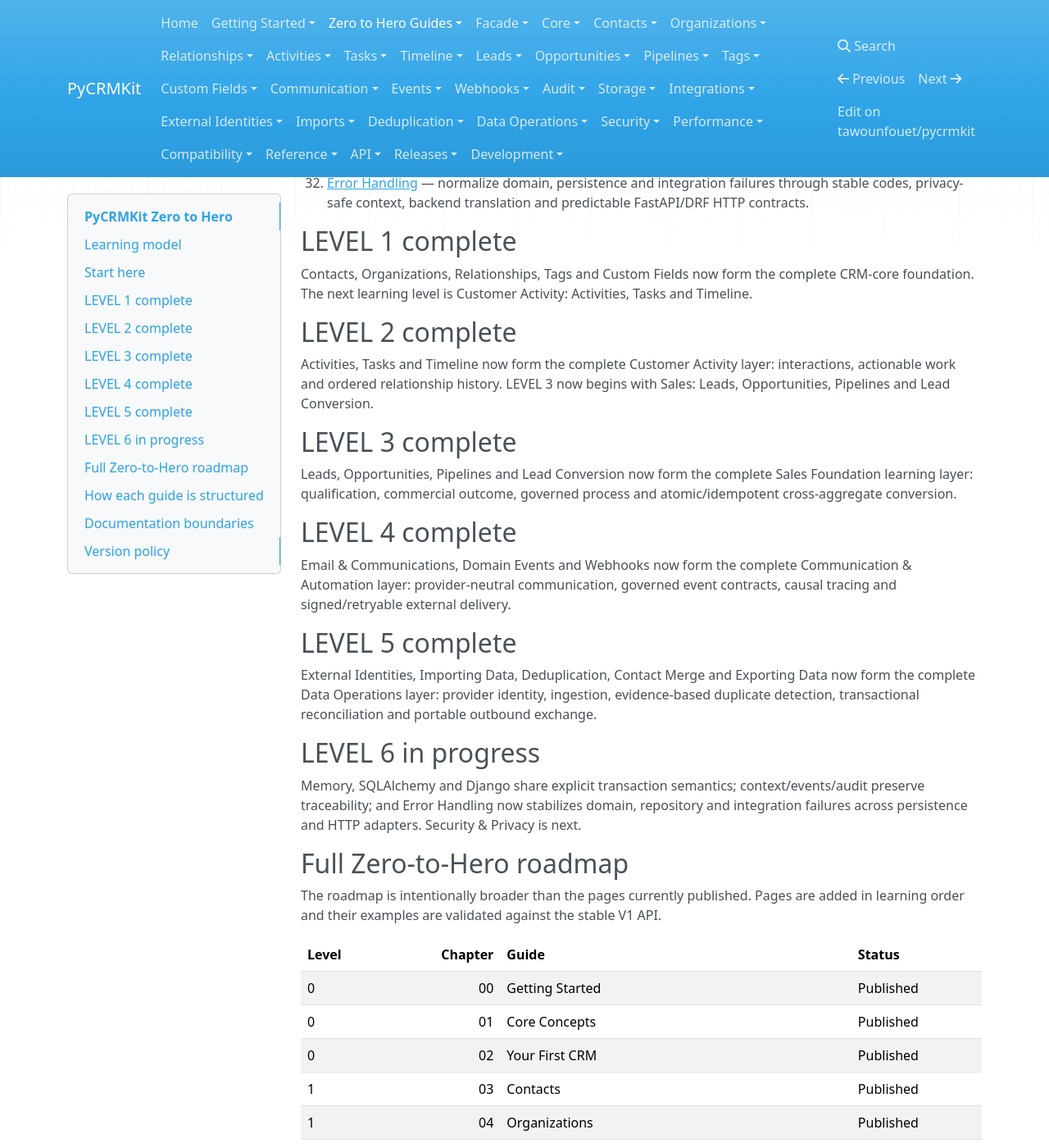
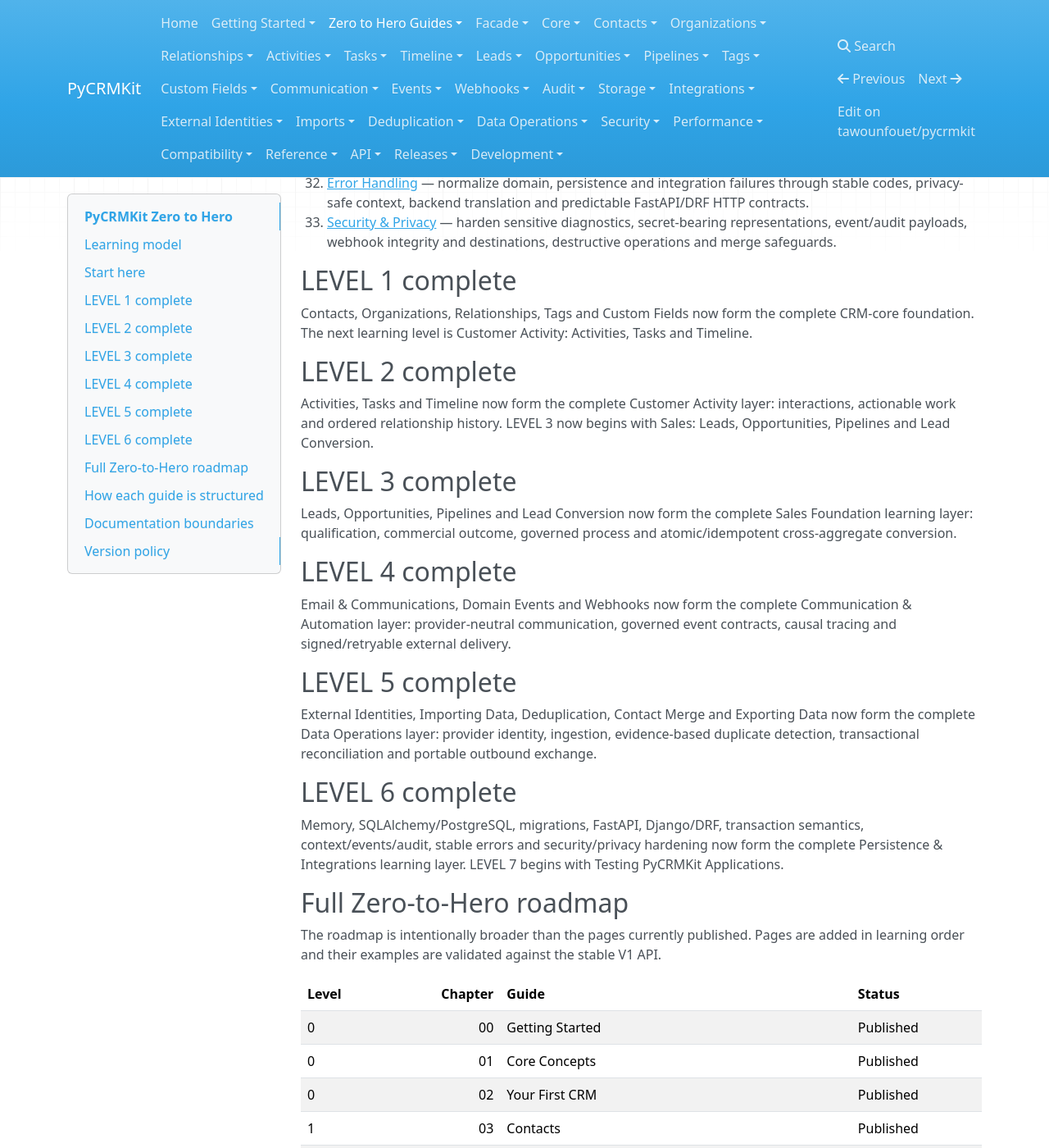
Before and after one commit to tawounfouet/pycrmkit, an MkDocs documentation site: the page built from docs/guides/index.md, in a window 1280 px wide and 1400 px high, scrolled down 2064 px. Shown: the whole window at 82% size. Built offline with MkDocs 1.6.1, drawn with Linux system fonts in a browser that asks for light colours; nearby versions of some CDN libraries.

Commit message:
docs: complete Level 6 Security and Privacy roadmap

```diff
--- a/docs/guides/index.md
+++ b/docs/guides/index.md
@@ -65,6 +65,7 @@
 30. [Transactions & Unit of Work](29_transactions_and_unit_of_work.md) — unify explicit commit, rollback, multi-repository atomicity and post-commit events across Memory snapshots, SQLAlchemy Sessions and Django atomic/savepoint boundaries.
 31. [Context, Events & Audit](30_context_events_and_audit.md) — propagate actor, correlation and causation through immutable Domain Events, privacy-conscious Audit records, transactional Timeline projections and post-commit subscribers.
 32. [Error Handling](31_error_handling.md) — normalize domain, persistence and integration failures through stable codes, privacy-safe context, backend translation and predictable FastAPI/DRF HTTP contracts.
+33. [Security & Privacy](32_security_and_privacy.md) — harden sensitive diagnostics, secret-bearing representations, event/audit payloads, webhook integrity and destinations, destructive operations and merge safeguards.
 
 ## LEVEL 1 complete
 
@@ -86,9 +87,9 @@
 
 External Identities, Importing Data, Deduplication, Contact Merge and Exporting Data now form the complete Data Operations layer: provider identity, ingestion, evidence-based duplicate detection, transactional reconciliation and portable outbound exchange.
 
-## LEVEL 6 in progress
+## LEVEL 6 complete
 
-Memory, SQLAlchemy and Django share explicit transaction semantics; context/events/audit preserve traceability; and Error Handling now stabilizes domain, repository and integration failures across persistence and HTTP adapters. Security & Privacy is next.
+Memory, SQLAlchemy/PostgreSQL, migrations, FastAPI, Django/DRF, transaction semantics, context/events/audit, stable errors and security/privacy hardening now form the complete Persistence & Integrations learning layer. LEVEL 7 begins with Testing PyCRMKit Applications.
 
 ## Full Zero-to-Hero roadmap
 
```
Also changed, not shown: other parts of docs/guides/index.md (+1 -1 lines).
